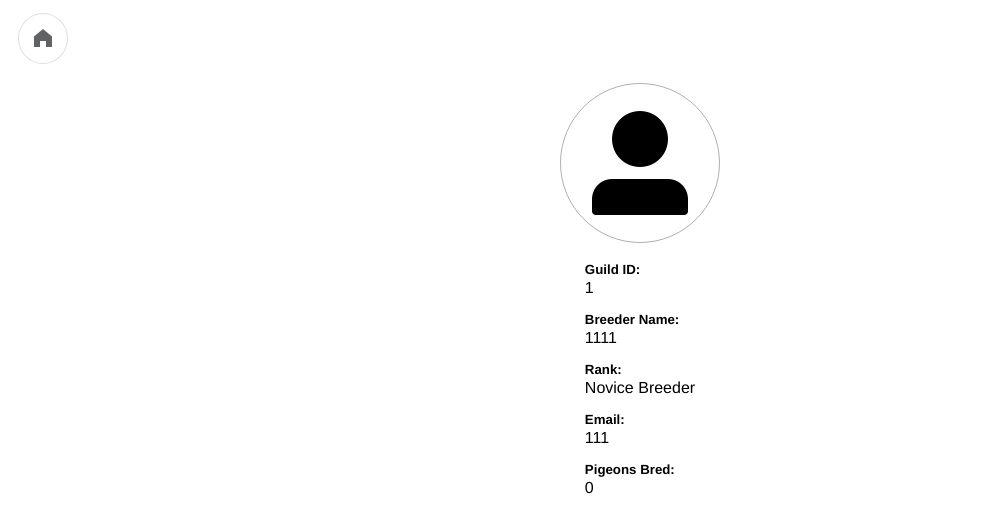
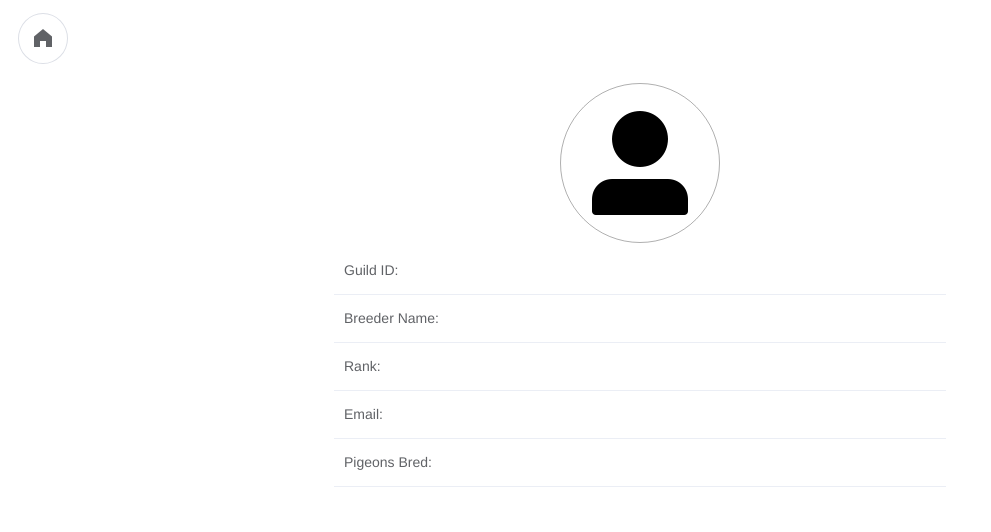
Before and after one commit to livelifedev/pigeon, a Vue app: page /#/breeder-profile in a window 1280 px wide. Shown: the top 532 px of the page, without its empty margins (0-991 px from the left). Built offline with nearby package versions, Linux system fonts and the light colour scheme.

Commit message:
restyled profile page

```diff
--- a/src/views/BreederProfile.vue
+++ b/src/views/BreederProfile.vue
@@ -1,16 +1,16 @@
 <template>
   <div class="profile-container">
     <el-row type="flex" justify="center">
-      <el-col class="details-container" :span="24" :sm="{ span: 12 }">
+      <el-col :span="24" :sm="{ span: 12 }">
         <div class="profile-image">
           <i class="el-icon-user-solid"></i>
         </div>
 
-        <div class="fields-container">
-          <div v-for="field in tableData" :key="field.key">
-            <h5 class="field-name">{{ field.key }}</h5>
-            <span class="field-text">{{ field.value }}</span>
-          </div>
+        <div class="details-container">
+          <el-table :data="tableData" :show-header="false">
+            <el-table-column prop="key" width="120px"></el-table-column>
+            <el-table-column prop="value"></el-table-column>
+          </el-table>
         </div>
       </el-col>
     </el-row>
@@ -28,23 +28,23 @@ export default {
       tableData: [
         {
           key: 'Guild ID:',
-          value: '1'
+          value: ''
         },
         {
           key: 'Breeder Name:',
-          value: '1111'
+          value: ''
         },
         {
           key: 'Rank:',
-          value: 'Novice Breeder'
+          value: ''
         },
         {
           key: 'Email:',
-          value: '111'
+          value: ''
         },
         {
           key: 'Pigeons Bred:',
-          value: '0'
+          value: ''
         }
       ]
     };
@@ -79,11 +79,6 @@ export default {
 </script>
 
 <style scoped>
-.details-container {
-  display: flex;
-  flex-direction: column;
-  align-items: center;
-}
 .profile-image {
   margin-top: 15px;
   text-align: center;
@@ -95,13 +90,7 @@ export default {
   overflow: hidden;
   padding: 15px;
 }
-.field-name {
-  margin: 15px 0 2px;
-}
-.fields-container {
-  /* padding-right: 40px; */
-}
-.field-text {
-  /* font-size: 1.4rem; */
+.details-container {
+  width: 100%;
 }
 </style>
```
